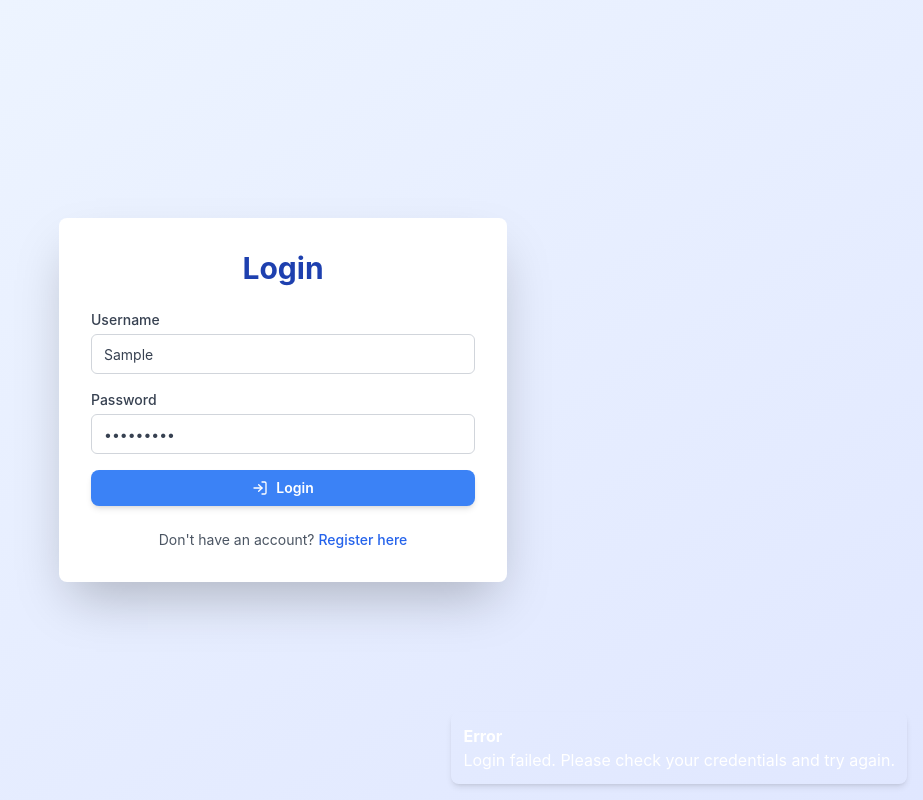
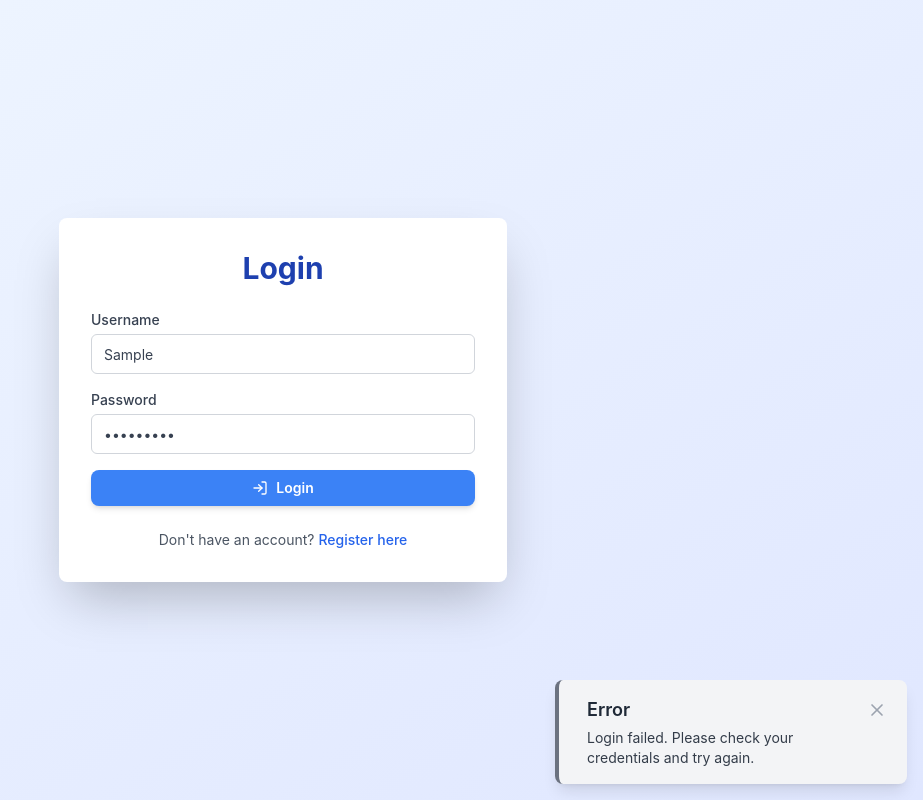
Before and after one commit to thevijayshankersharma/hardware-inventory-management, a React (Create React App) app in the folder Frontend/: page /login in a window 1280 px wide. Both pictures are taken after typing "Sample", "Sample123" into the empty fields and a click on the button "Login". Shown: the whole page, without its empty margins (357-1280 px from the left). Built offline with nearby package versions, Linux system fonts and the light colour scheme; no server answers.

Commit message:
Add logout button and enhance toast notifications

```diff
--- a/Frontend/package.json
+++ b/Frontend/package.json
@@ -2,6 +2,7 @@
   "name": "frontend",
   "version": "0.1.0",
   "private": true,
+  "homepage": ".",
   "dependencies": {
     "@emotion/react": "^11.13.3",
     "@emotion/styled": "^11.13.0",
--- a/Frontend/src/App.js
+++ b/Frontend/src/App.js
@@ -38,7 +38,7 @@ function App() {
               <Route path="/hardware" element={isLoggedIn ? (
                 <HardwareList onLogout={handleLogout} />
               ) : (
-                <Navigate to="/" replace />
+                <Navigate to="/login" replace />
               )} />
             </Routes>
           </main>
--- a/Frontend/src/components/HardwareList.js
+++ b/Frontend/src/components/HardwareList.js
@@ -1,13 +1,15 @@
 import React, { useState, useEffect } from 'react';
+import { useNavigate } from 'react-router-dom';
 import { Button } from "../components/ui/button";
 import { Table, TableBody, TableCell, TableHead, TableHeader, TableRow } from "../components/ui/table";
 import { getHardware, deleteHardware } from '../services/api';
 import AddHardwareForm from './AddHardwareForm';
 
-export default function HardwareList() {
+export default function HardwareList({ onLogout }) {
   const [hardware, setHardware] = useState([]);
   const [loading, setLoading] = useState(true);
   const [isAdding, setIsAdding] = useState(false);
+  const navigate = useNavigate();
 
   useEffect(() => {
     fetchHardware();
@@ -42,9 +44,26 @@ export default function HardwareList() {
     }
   };
 
+  const handleLogout = () => {
+    localStorage.removeItem('token');
+    onLogout();
+    navigate('/login');
+  };
+
   return (
     <div className="p-6 bg-gray-50 min-h-screen">
-      <h2 className="text-3xl font-bold mb-4 text-gray-800">MP Police Hardware Inventory Management</h2>
+      <div className="flex justify-between items-center mb-4">
+        <h2 className="text-3xl font-bold text-gray-800">
+          MP Police Hardware Inventory Management
+        </h2>
+        <Button
+          onClick={handleLogout}
+          className="bg-red-500 text-white hover:bg-red-600 transition duration-200"
+        >
+          Logout
+        </Button>
+      </div>
+
       <Button
         onClick={() => setIsAdding(true)}
         className="mb-4 bg-blue-500 text-white hover:bg-blue-600 transition duration-200"
--- a/Frontend/src/components/ui/use-toast.js
+++ b/Frontend/src/components/ui/use-toast.js
@@ -1,54 +1,151 @@
-import React, { createContext, useContext, useState, useCallback } from 'react';
-import { v4 as uuidv4 } from 'uuid';
+"use client"
+
+import React, { createContext, useContext, useState, useCallback } from 'react'
+import { v4 as uuidv4 } from 'uuid'
+import { X, CheckCircle, AlertCircle, AlertTriangle, Info } from 'lucide-react'
+import { motion, AnimatePresence } from 'framer-motion'
 
 // Create a Toast Context
-const ToastContext = createContext();
+const ToastContext = createContext()
 
 // Toast Provider
 export const ToastProvider = ({ children }) => {
-  const [toasts, setToasts] = useState([]);
+  const [toasts, setToasts] = useState([])
 
   const addToast = useCallback((toast) => {
-    setToasts((prev) => [...prev, { id: uuidv4(), ...toast }]);
-  }, []);
+    const id = uuidv4()
+    setToasts((prev) => [...prev, { id, ...toast }])
+
+    setTimeout(() => {
+      removeToast(id)
+    }, 5000)
+  }, [])
 
   const removeToast = useCallback((id) => {
-    setToasts((prev) => prev.filter((toast) => toast.id !== id));
-  }, []);
+    setToasts((prev) => prev.filter((toast) => toast.id !== id))
+  }, [])
 
   return (
     <ToastContext.Provider value={{ addToast }}>
       {children}
       <ToastContainer toasts={toasts} removeToast={removeToast} />
     </ToastContext.Provider>
-  );
-};
+  )
+}
 
 // Toast Component
 const ToastContainer = ({ toasts, removeToast }) => {
+  const getToastStyle = (variant) => {
+    switch (variant) {
+      case 'success':
+        return 'bg-green-100 border-green-500 text-green-800'
+      case 'error':
+        return 'bg-red-100 border-red-500 text-red-800'
+      case 'warning':
+        return 'bg-yellow-100 border-yellow-500 text-yellow-800'
+      case 'info':
+        return 'bg-blue-100 border-blue-500 text-blue-800'
+      default:
+        return 'bg-gray-100 border-gray-500 text-gray-800'
+    }
+  }
+
+  const getIcon = (variant) => {
+    switch (variant) {
+      case 'success':
+        return <CheckCircle className="h-6 w-6 text-green-500" />
+      case 'error':
+        return <AlertCircle className="h-6 w-6 text-red-500" />
+      case 'warning':
+        return <AlertTriangle className="h-6 w-6 text-yellow-500" />
+      case 'info':
+        return <Info className="h-6 w-6 text-blue-500" />
+      default:
+        return null
+    }
+  }
+
   return (
-    <div className="fixed bottom-0 right-0 p-4 space-y-2">
-      {toasts.map((toast) => (
-        <div
-          key={toast.id}
-          className={`bg-${toast.variant || 'gray'}-500 text-white p-3 rounded-lg shadow-md`}
-          onClick={() => removeToast(toast.id)}
-        >
-          <h4 className="font-bold">{toast.title}</h4>
-          <p>{toast.description}</p>
-        </div>
-      ))}
+    <div className="fixed bottom-0 right-0 p-4 space-y-4 max-w-sm w-full">
+      <AnimatePresence>
+        {toasts.map((toast) => (
+          <motion.div
+            key={toast.id}
+            className={`${getToastStyle(
+              toast.variant
+            )} p-4 rounded-lg shadow-lg flex items-start border-l-4 transition-all duration-300 ease-in-out`}
+            initial={{ opacity: 0, y: 50, scale: 0.3 }}
+            animate={{ opacity: 1, y: 0, scale: 1 }}
+            exit={{ opacity: 0, scale: 0.5, transition: { duration: 0.2 } }}
+          >
+            <div className="flex-shrink-0 mr-3">{getIcon(toast.variant)}</div>
+            <div className="flex-1 mr-2">
+              <h4 className="font-semibold text-lg mb-1">{toast.title}</h4>
+              <p className="text-sm opacity-90">{toast.description}</p>
+            </div>
+            <button
+              onClick={() => removeToast(toast.id)}
+              className="flex-shrink-0 ml-4 text-gray-400 hover:text-gray-600 focus:outline-none focus:ring-2 focus:ring-gray-400 rounded-full p-1 transition-colors duration-200"
+              aria-label="Close"
+            >
+              <X className="h-5 w-5" />
+            </button>
+          </motion.div>
+        ))}
+      </AnimatePresence>
     </div>
-  );
-};
+  )
+}
 
 // Custom hook for using toasts
 export const useToast = () => {
-  const { addToast } = useContext(ToastContext);
+  const { addToast } = useContext(ToastContext)
 
   const toast = ({ title, description, variant }) => {
-    addToast({ title, description, variant });
-  };
+    addToast({ title, description, variant })
+  }
 
-  return { toast };
-};
+  return { toast }
+}
+
+// Example usage
+export default function ToastDemo() {
+  const { toast } = useToast()
+
+  const showToast = (variant) => {
+    toast({
+      title: `${variant.charAt(0).toUpperCase() + variant.slice(1)} Toast`,
+      description: `This is a ${variant} toast notification.`,
+      variant,
+    })
+  }
+
+  return (
+    <div className="flex flex-col items-center justify-center min-h-screen space-y-4">
+      <button
+        onClick={() => showToast('success')}
+        className="px-4 py-2 bg-green-500 text-white rounded hover:bg-green-600 transition-colors"
+      >
+        Show Success Toast
+      </button>
+      <button
+        onClick={() => showToast('error')}
+        className="px-4 py-2 bg-red-500 text-white rounded hover:bg-red-600 transition-colors"
+      >
+        Show Error Toast
+      </button>
+      <button
+        onClick={() => showToast('warning')}
+        className="px-4 py-2 bg-yellow-500 text-white rounded hover:bg-yellow-600 transition-colors"
+      >
+        Show Warning Toast
+      </button>
+      <button
+        onClick={() => showToast('info')}
+        className="px-4 py-2 bg-blue-500 text-white rounded hover:bg-blue-600 transition-colors"
+      >
+        Show Info Toast
+      </button>
+    </div>
+  )
+}
```
